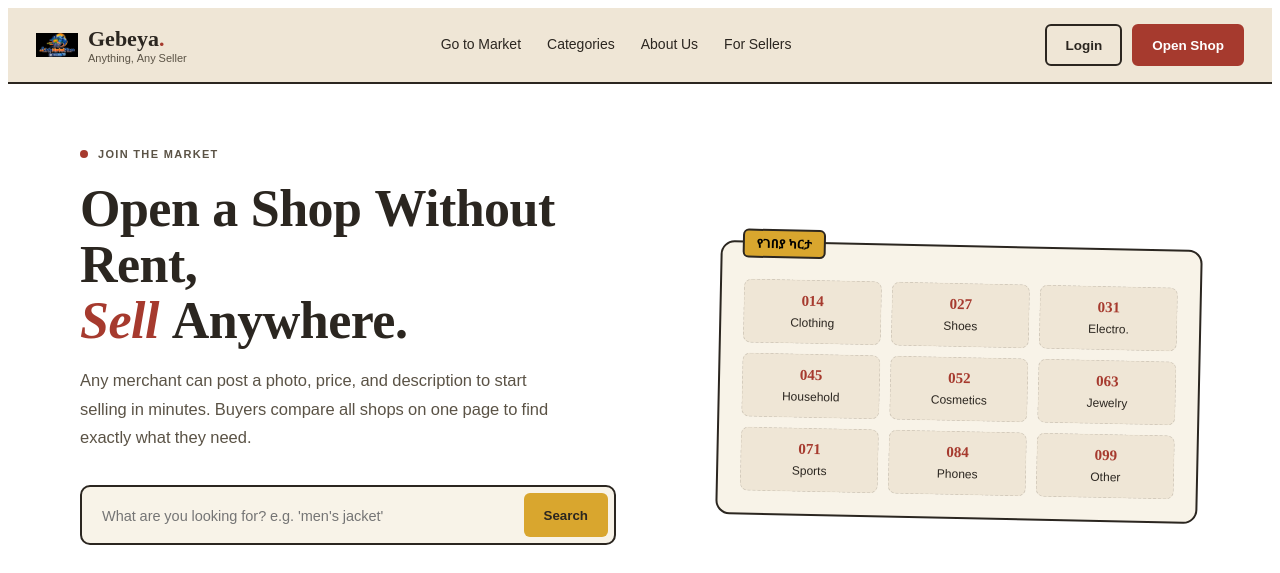
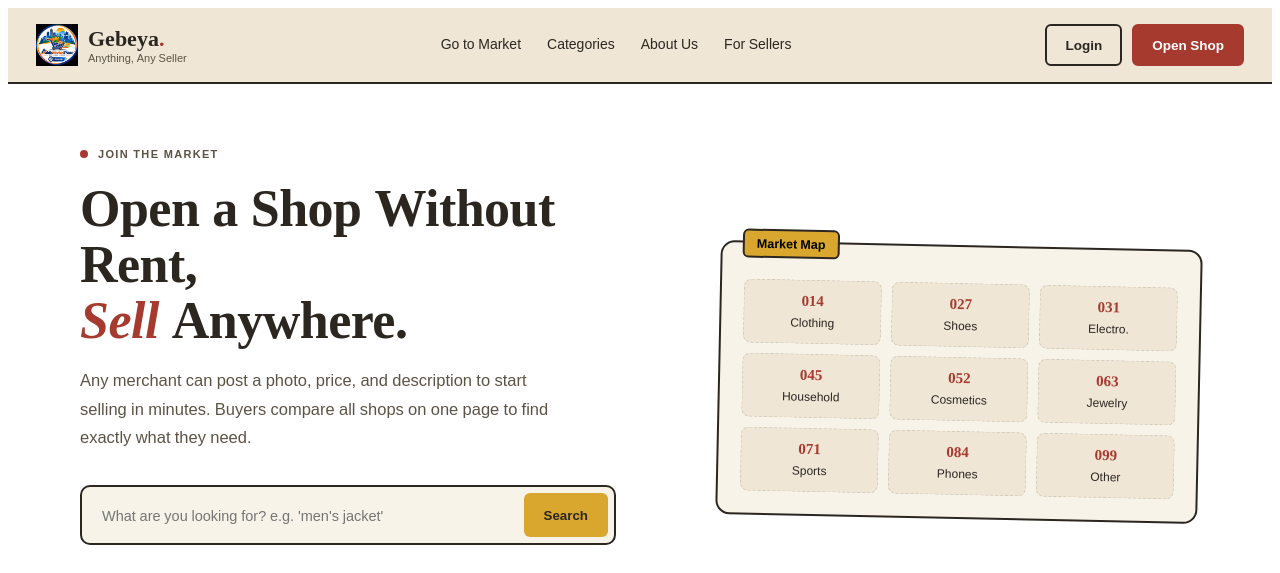
Before and after one commit to dezewuduz/AddisMarketplaceUi, an Angular app: page / in a window 1280 px wide. Shown: the top 573 px of the page. Built offline with nearby package versions, Linux system fonts and the light colour scheme; no server answers.

Commit message:
update image

```diff
--- a/src/app/components/header/header.css
+++ b/src/app/components/header/header.css
@@ -23,7 +23,7 @@ header {
 
 .logo { display: flex; align-items: center; gap: 10px; }
 
-.Addis-img {
+.Addis1-img {
   width: 42px;
   height: 42px;
   object-fit: contain;
--- a/src/app/components/header/header.html
+++ b/src/app/components/header/header.html
@@ -1,6 +1,6 @@
 <header>
   <div class="logo">
-<img src="Addis.jpg" alt="AddisMarketPlace" class="Addis-img" />
+<img src="Addis1.jpg" alt="AddisMarketPlace" class="Addis1-img" />
     <div>
       <div class="logo-text">Gebeya<span class="dot">.</span></div>
       <div class="logo-sub">Anything, Any Seller</div>
--- a/src/app/components/hero/hero.css
+++ b/src/app/components/hero/hero.css
@@ -75,7 +75,8 @@
   border-radius: 14px; padding: 22px; transform: rotate(1.2deg);
 }
 .stall-map::before {
-  content: "የገበያ ካርታ"; position: absolute; top: -14px; left: 20px;
+  content: "Market Map";
+  position: absolute; top: -14px; left: 20px;
   background: var(--saffron); border: 2px solid var(--ink);
   padding: 4px 12px; border-radius: 6px; font-size: 12.5px; font-weight: 700;
 }
--- a/src/app/components/product-grid/product-grid.ts
+++ b/src/app/components/product-grid/product-grid.ts
@@ -15,15 +15,13 @@ export class ProductGrid implements OnInit {
   allProducts = signal<Product[]>([]);
   loading = signal(true);
   error = signal(false);
-
   @ViewChild('orderModal') orderModal!: OrderModal;
 
   filteredProducts = computed(() => {
     const category = this.filterService.selectedCategory();
     const query = this.filterService.searchQuery().trim().toLowerCase();
     let result = this.allProducts();
-
-  if (category !== 'ሁሉም') {
+    if (category !== 'All') {
       result = result.filter(p => p.category === category);
     }
     if (query) {
```
Also changed, not shown: public/Addis1.jpg (added). Lines whose indentation alone changed are shown as unchanged.
